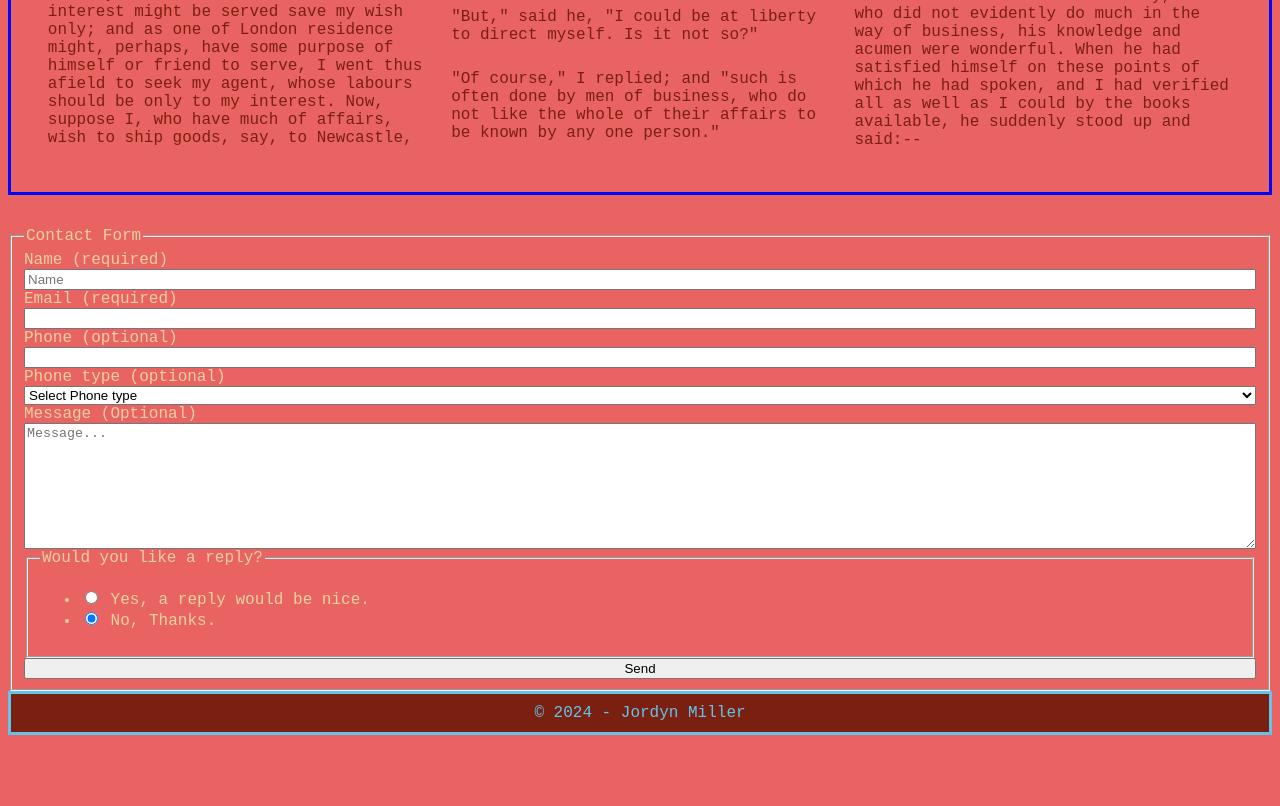
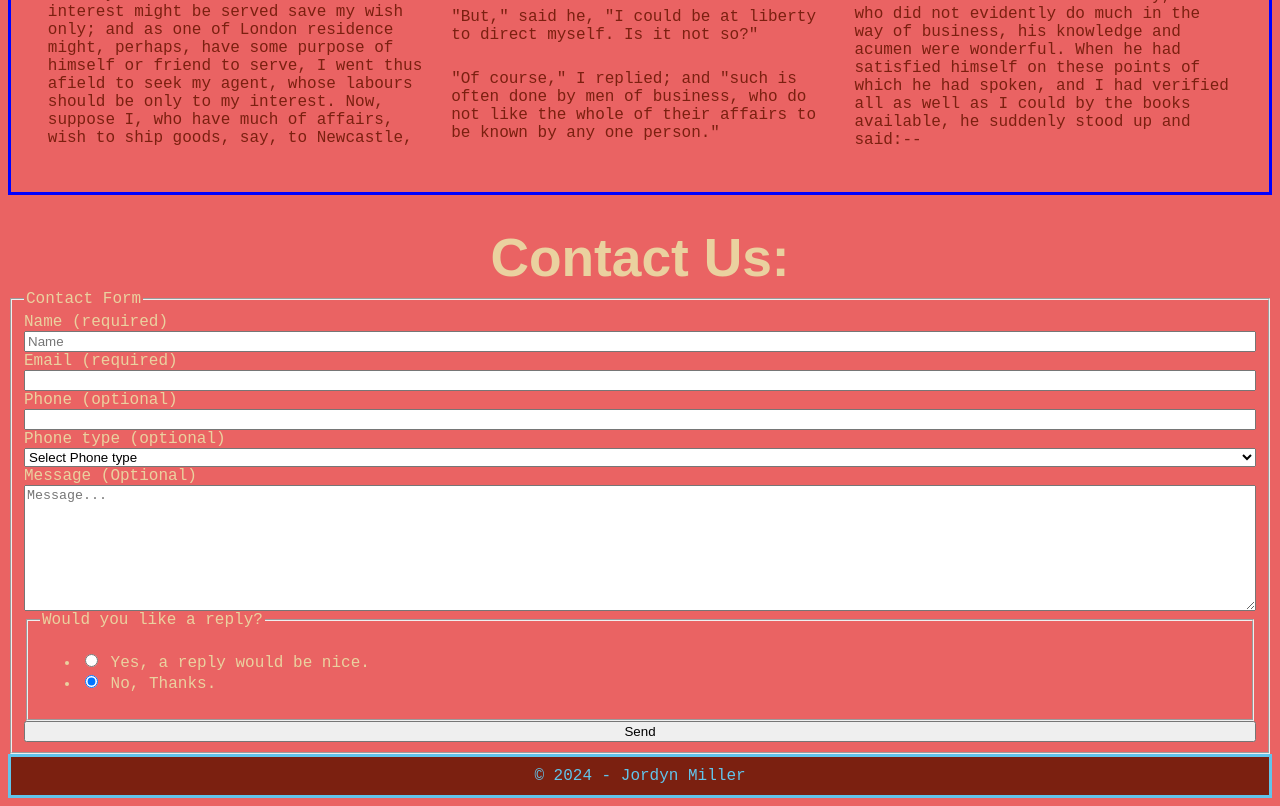
Before and after one commit to RVCC-IDMX/about-me-jordymill22, a plain HTML site: page index.html in a window 1280 px wide. Shown: the part 4864-5670 px from the top of the page. Before the commit the page ends 5607 px from the top, so only its background shows below. Drawn offline with Linux system fonts and the light colour scheme; a web font is replaced by a local one.

Commit message:
adding netlify form 2

```diff
--- a/index.html
+++ b/index.html
@@ -109,10 +109,15 @@
       </div>
     </article>
   </main>
-<section id="Contactform" name="Contactform"
-method="post" data-netlify="true">
+
+  <section id = "Contact">
+    <h2>Contact Us:</h2>
+  <form name="Contactform" name="Contactform"
+   method="post" netlify>
+
   <fieldset>
     <legend>Contact Form</legend>
+
   <div id="formElements">
     <label for="name">Name (required)</label>
     <input type="text" id="name" name="name" placeholder="Name" required>
@@ -156,7 +161,7 @@ method="post" data-netlify="true">
 </fieldset>
 
 <button type="submit">Send</button>
-</div>
+</div> </form>
 
 </fieldset>
 
```
Lines whose indentation alone changed are shown as unchanged.
